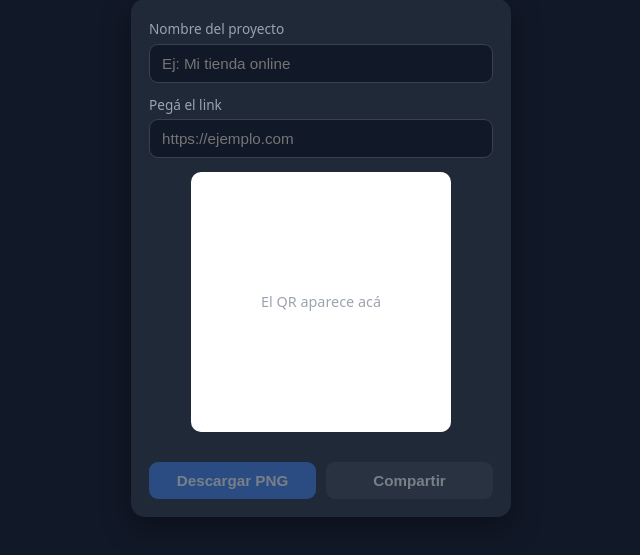
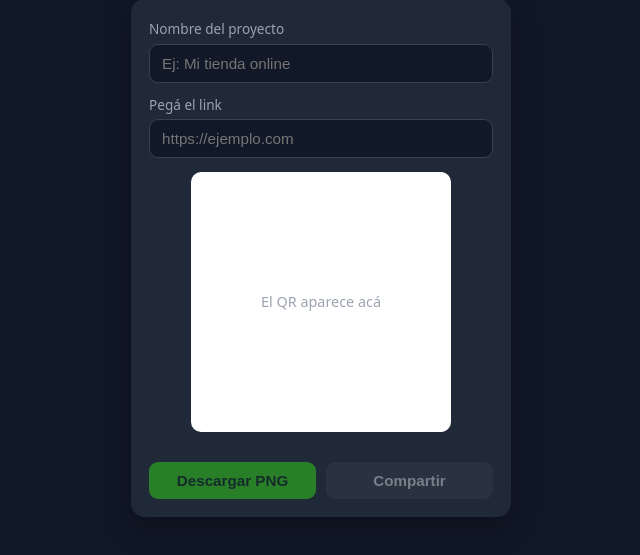
Before and after one commit to creadorqr/creadorqr.github.io, a plain HTML site: page index.html in a window 1280 px wide. Shown: the part 181-736 px from the top of the page, without its empty margins (319-959 px from the left). Drawn offline with Linux system fonts and the light colour scheme.

Commit message:
Botón de descarga verde flúor

```diff
--- a/index.html
+++ b/index.html
@@ -37,6 +37,8 @@
     background: #3b82f6; color: white;
   }
   button.secondary { background: #374151; }
+  #download { background: #39ff14; color: #052e16; box-shadow: 0 0 14px rgba(57,255,20,.45); }
+  #download:disabled { box-shadow: none; }
   button:disabled { opacity: .4; cursor: default; }
   #qrBox {
     margin-top: 20px; background: white; border-radius: 12px;
```
